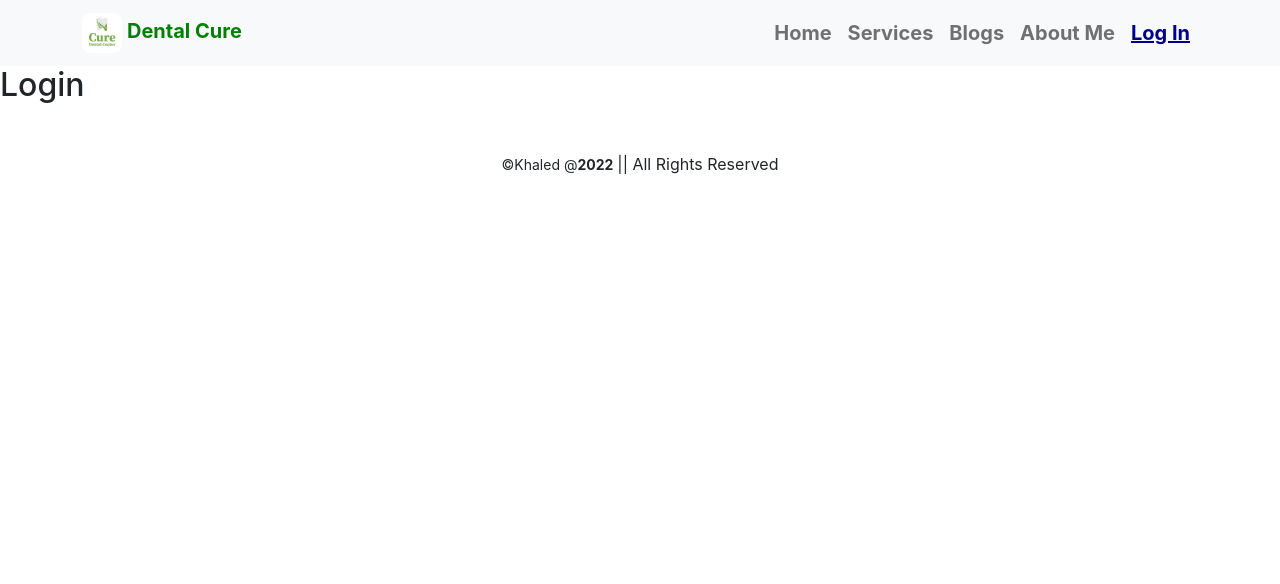
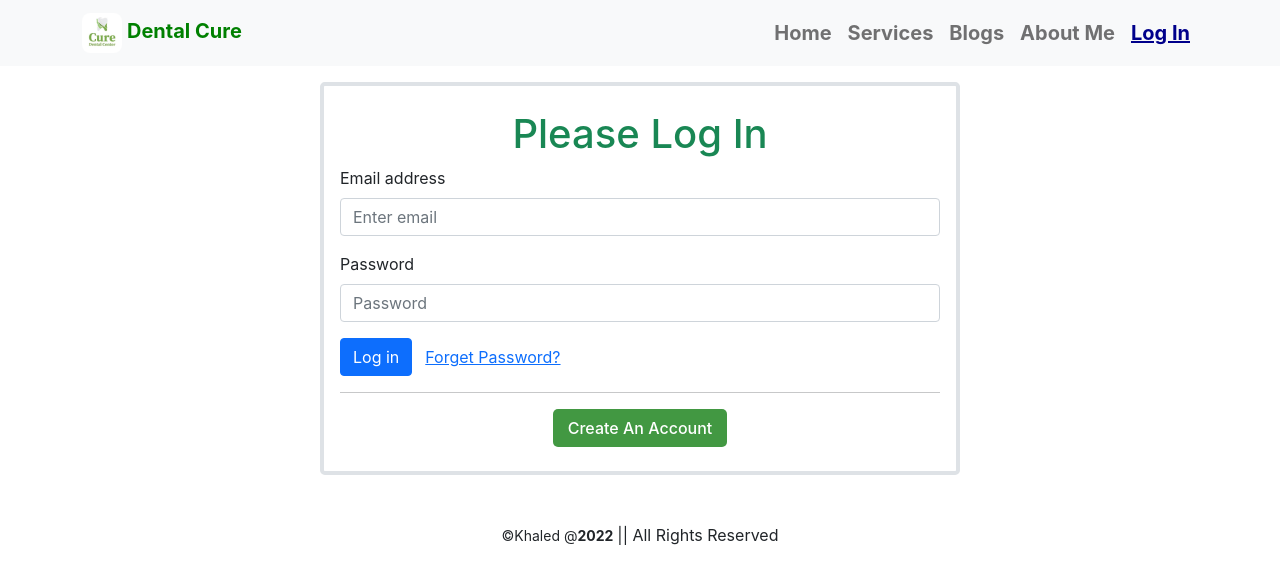
Before and after one commit to khaled39ab/Dental-Cure-Independent-Service-Provider, a React (Create React App) app: page /login in a window 1280 px wide. Shown: the top 584 px of the page. Built offline with nearby package versions, Linux system fonts and the light colour scheme.

Commit message:
login component done

```diff
--- a/src/Pages/Home/FeaturesTwo/FeaturesTwo.css
+++ b/src/Pages/Home/FeaturesTwo/FeaturesTwo.css
@@ -5,6 +5,7 @@
     font-family: 'Josefin Sans', sans-serif;
     background-color: rgba(65,178,236,255);
     display: flex;
+    justify-content: space-around;
     flex-direction: row;
     align-items: center;
 }
@@ -32,4 +33,12 @@
     .features-two-sec{
         flex-direction: column;
     }
+
+    .features-two-title{
+        font-size: 24px;
+    }
+
+    .features-two-btn{
+        font-size: 12px;
+    }
 }
--- a/src/Pages/LogIn/LogIn.css
+++ b/src/Pages/LogIn/LogIn.css
@@ -0,0 +1,13 @@
+.create-acc-btn{
+    display: flex;
+    justify-content: center;
+}
+
+.create-acc-btn button{
+    color: white;
+    background-color: rgb(66, 152, 66);
+    border: 0;
+    font-weight: 500;
+    border-radius: 5px;
+    padding: 7px 15px;
+}
--- a/src/Pages/LogIn/LogIn.js
+++ b/src/Pages/LogIn/LogIn.js
@@ -1,10 +1,39 @@
 import React from 'react';
+import { Button, Form } from 'react-bootstrap';
+import { Link } from 'react-router-dom';
+import './LogIn.css'
 
 const LogIn = () => {
     return (
         <div>
-            <h2>Login</h2>
-        </div>
+            <div className='w-50 mx-auto px-3 py-4  my-3 border border-4 rounded-3'>
+            <h1 className='text-success text-center'>Please Log In</h1>
+                <Form>
+                    <Form.Group className="mb-3" controlId="formBasicEmail">
+                        <Form.Label>Email address</Form.Label>
+                        <Form.Control type="email" placeholder="Enter email" />
+                    </Form.Group>
+
+                    <Form.Group className="mb-3" controlId="formBasicPassword">
+                        <Form.Label>Password</Form.Label>
+                        <Form.Control type="password" placeholder="Password" />
+                    </Form.Group>
+
+                    <Button variant="primary" type="submit">
+                        Log in
+                    </Button>
+                    <Button variant="link">Forget Password?</Button>
+                    <hr />
+                </Form>
+                <div className='create-acc-btn'>
+                    <Link to={'/register'}>
+                        <Button>
+                            Create An Account
+                        </Button>
+                    </Link>
+                </div>
+            </div>
+        </div >
     );
 };
 
--- a/src/Pages/Register/Register.js
+++ /dev/null
@@ -1,11 +0,0 @@
-import React from 'react';
-
-const Register = () => {
-    return (
-        <div>
-            <h2>register</h2>
-        </div>
-    );
-};
-
-export default Register;
```
Also changed, not shown: src/Pages/Register/Register.css (+33 -0 lines).
